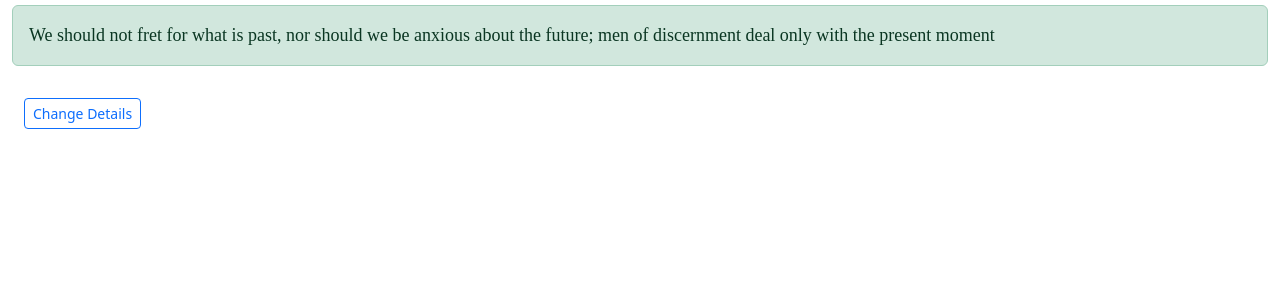
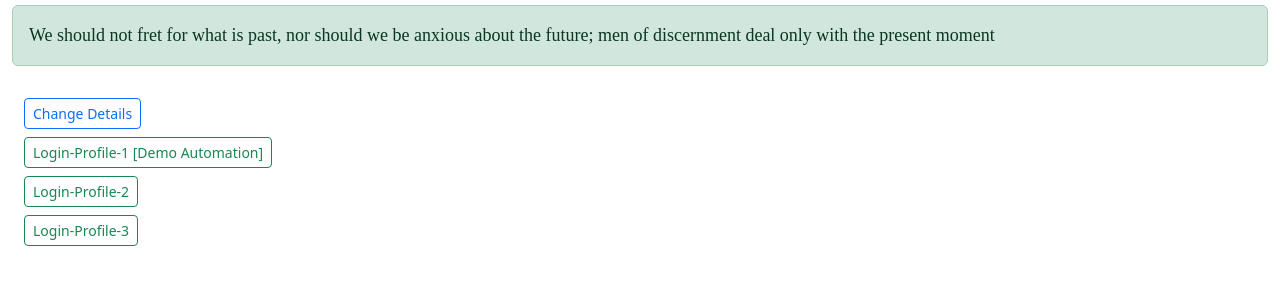
Before and after one commit to Shivshive/ChromeExtension, a browser extension: page src/browser_action/browser_action.html in a window 1280 px wide. Shown: the part 51-336 px from the top of the page. Drawn offline with nearby package versions, Linux system fonts and the light colour scheme.

Commit message:
adding lib

```diff
--- a/src/browser_action/browser_action.html
+++ b/src/browser_action/browser_action.html
@@ -45,10 +45,6 @@
 		future; men of discernment deal only with
 		the present moment</p>
 
-
-	<div class="d-flex bg-light">
-
-	</div>
 
 
 	<div class="container-fluid">
@@ -196,5 +192,15 @@
 			</div>
 		</div>
 	</div>
+
+	<div class="container-fluid my-2">
+		<button class="btn btn-outline-success btn-sm" id="loginp1">Login-Profile-1 [Demo Automation]</button>
+	</div>
+	<div class="container-fluid my-2">
+		<button class="btn btn-outline-success btn-sm" id="loginp2">Login-Profile-2</button>
+	</div>
+	<div class="container-fluid my-2">
+		<button class="btn btn-outline-success btn-sm" id="loginp3">Login-Profile-3</button>
+	</div>
 </div>
 <script src="popup.js"></script>
--- a/src/browser_action/popup.js
+++ b/src/browser_action/popup.js
@@ -41,9 +41,9 @@
 const storageCache = {};
 const datafromjson = {};
 
-fetch('username.json',{method:'GET'}).then((d)=> d.json()).then((dt)=>{
-    if(dt){
-        Object.assign(datafromjson,dt);
+fetch('username.json', { method: 'GET' }).then((d) => d.json()).then((dt) => {
+    if (dt) {
+        Object.assign(datafromjson, dt);
     }
 })
 
@@ -67,7 +67,7 @@ $('#exampleModal').on('shown.bs.modal', function () {
         if (flag) {
             ip.value = storageCache[$(ip).attr('id')]
         }
-        else{
+        else {
             ip.value = datafromjson[$(ip).attr('id')]
         }
     }
@@ -101,5 +101,12 @@ function getAllStorageSyncData() {
     });
 }
 
+$("button#loginp1").on('click', function (e) {
+    chrome.runtime.sendMessage({ for: 'tab', url: 'src/inject/demo_automation.js', inject: 'demo-automation' }, function (data) {
+        console.log(data);
+    });
+});
+
+
 // profile-1-username
 // profile-1-password
```
Also changed, not shown: 1 other file.
